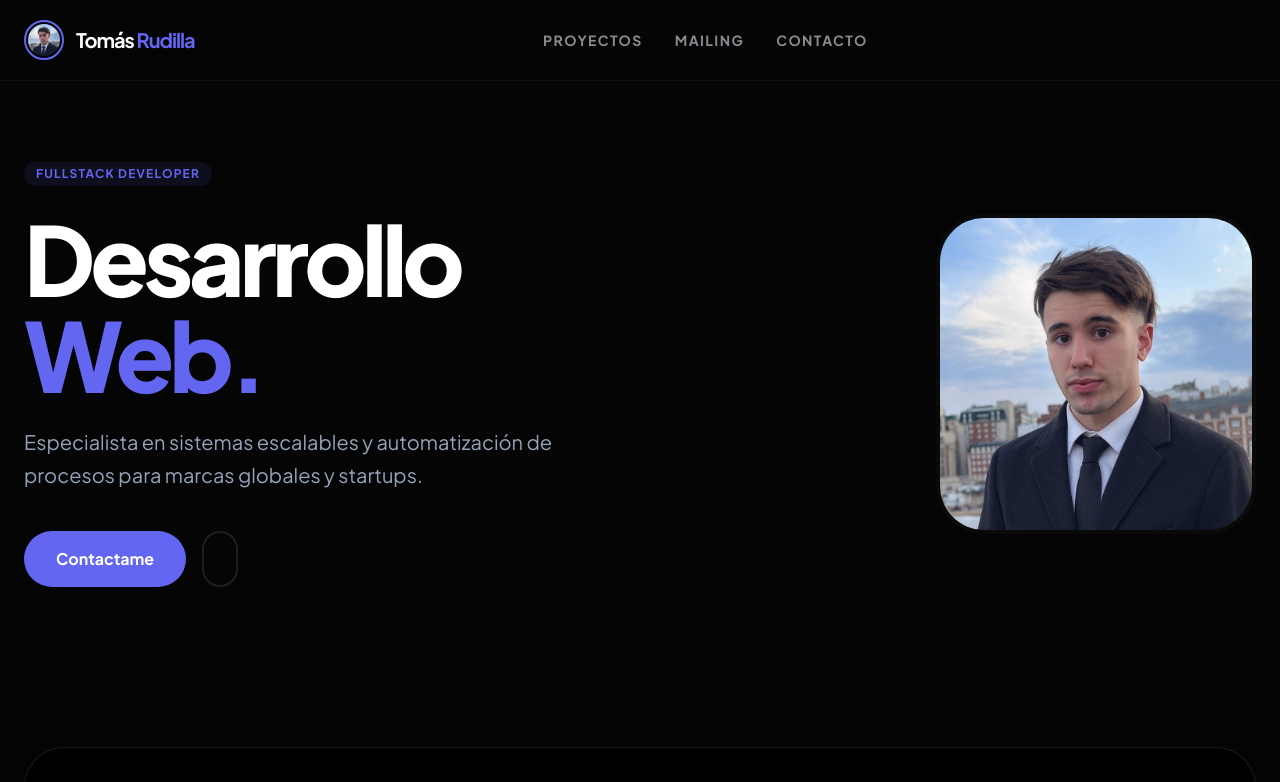
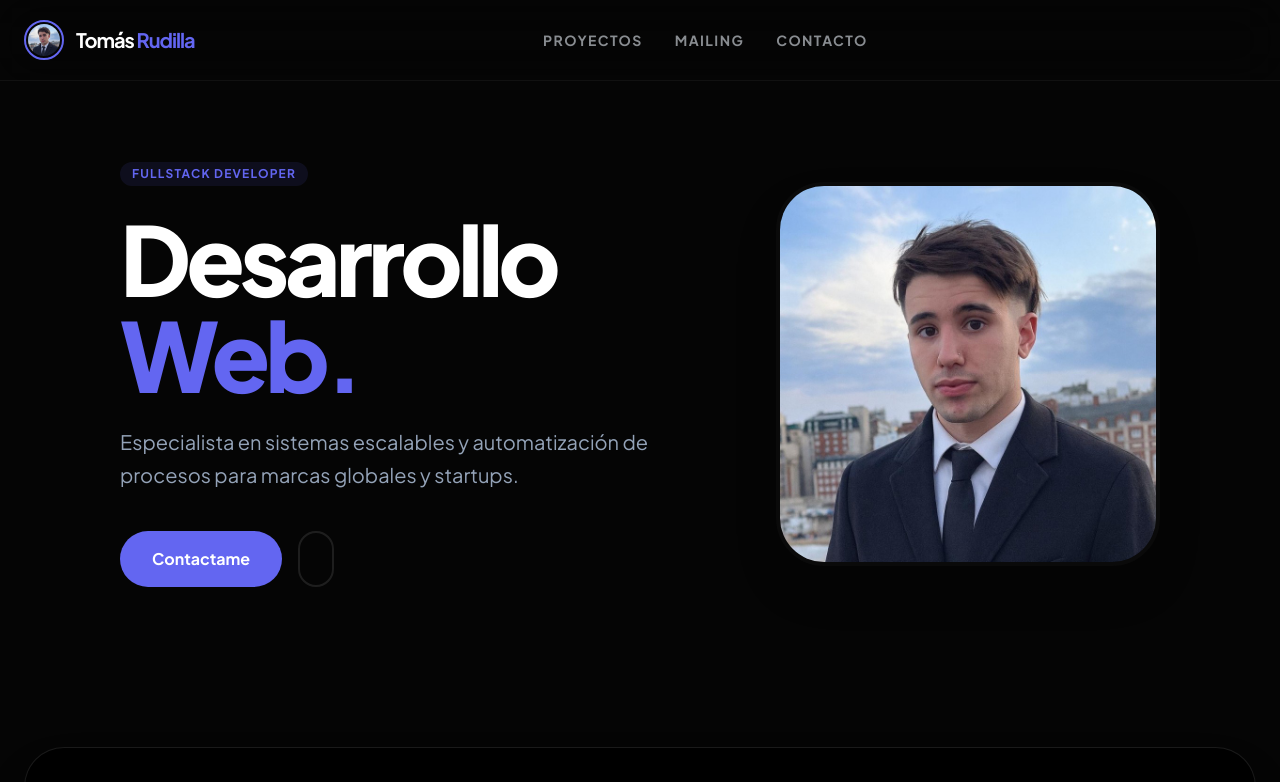
Before and after one commit to tomasrudilla/CV, a plain HTML site: page index.html in a window 1280 px wide. Shown: the top 782 px of the page. Drawn offline with nearby package versions, Linux system fonts and the light colour scheme; some icons are missing.

Commit message:
Update index.html
Update index.html

```diff
--- a/index.html
+++ b/index.html
@@ -80,8 +80,8 @@
 
     <main class="max-w-7xl mx-auto px-6 pt-40 pb-24">
 
-        <section class="flex flex-col md:flex-row items-center gap-12 mb-40">
-            <div class="flex-1 text-center md:text-left">
+        <section class="flex flex-col md:flex-row items-center justify-center gap-12 md:gap-20 mb-40">
+            <div class="max-w-2xl text-center md:text-left">
                 <div class="inline-block px-3 py-1 mb-6 text-xs font-bold uppercase tracking-widest bg-accent/10 text-accent rounded-full">Fullstack Developer</div>
                 <h1 class="text-5xl md:text-8xl font-black mb-6 leading-none tracking-tighter text-white">
                     Desarrollo <br> <span class="text-accent">Web.</span>
@@ -96,8 +96,8 @@
                     </a>
                 </div>
             </div>
-            <div class="w-64 h-64 md:w-80 md:h-80 relative">
-                <img src="img/Perfil.png" alt="Tomás Rudilla" class="rounded-[3rem] shadow-2xl transition-transform duration-500 border-4 border-[#0a0a0a] object-cover w-full h-full">
+            <div class="w-64 h-64 md:w-96 md:h-96 shrink-0">
+                <img src="img/Perfil.png" alt="Tomás Rudilla" class="rounded-[3rem] shadow-2xl border-4 border-[#0a0a0a] object-cover w-full h-full">
             </div>
         </section>
 
```
